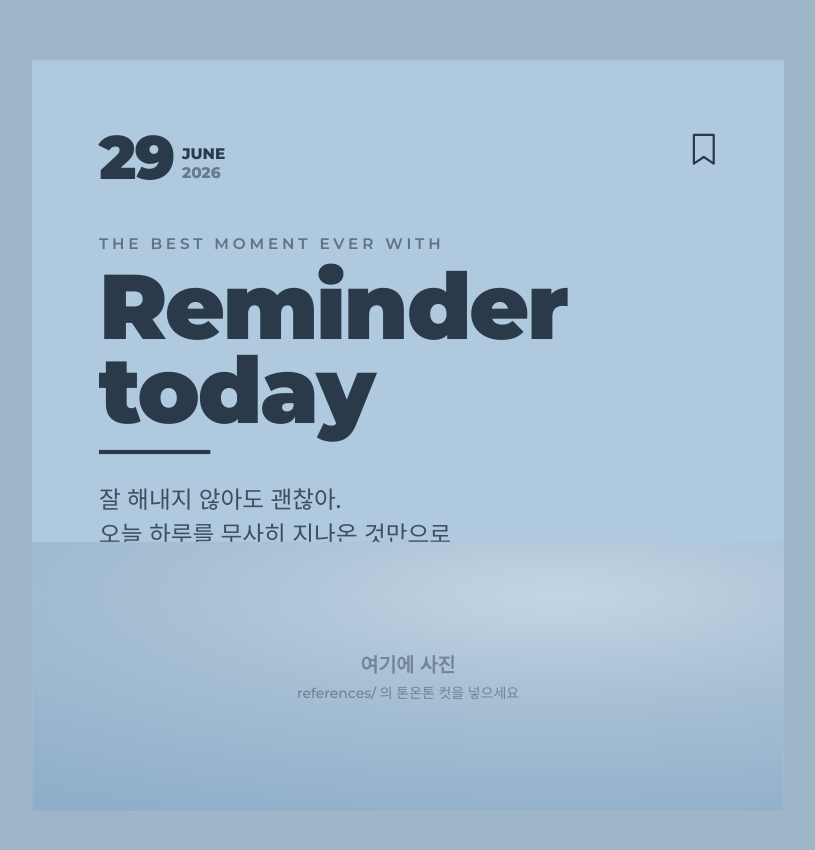
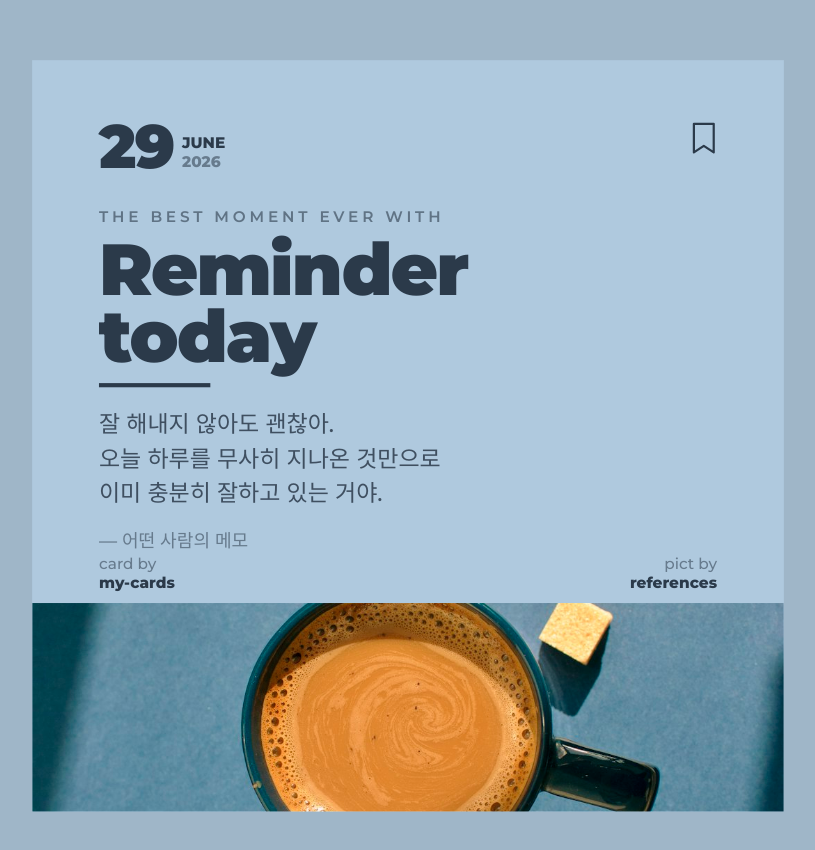
Before and after one commit to yoonjikeun/my-project, a plain HTML site: page MY-CARDS/sample-blue.html in a window 1280 px wide. Shown: the part 128-978 px from the top of the page, without its empty margins (232-1047 px from the left). Drawn offline with nearby package versions, Linux system fonts and the light colour scheme; a web font is replaced by a local one.

Commit message:
auto-commit: 2026-06-29 13:18:21

```diff
--- a/MY-CARDS/sample-blue.html
+++ b/MY-CARDS/sample-blue.html
@@ -58,7 +58,7 @@
     <!-- ===================== 1080 × 1080 CARD ===================== -->
     <div class="card bg-sky relative overflow-hidden">
 
-      <div class="absolute inset-0 flex flex-col px-24 pt-24">
+      <div class="absolute inset-0 flex flex-col px-24 pt-20 pb-[316px]">
 
         <!-- 상단: 날짜 블록 + 북마크 -->
         <div class="flex items-start justify-between">
@@ -75,23 +75,23 @@
         </div>
 
         <!-- 작은 키커 (②의 대문자 키커 차용) -->
-        <div class="font-display font-semibold tracking-[0.25em] text-[22px] text-navy/60 mt-16">
+        <div class="font-display font-semibold tracking-[0.25em] text-[22px] text-navy/60 mt-10">
           THE BEST MOMENT EVER WITH
         </div>
 
         <!-- 헤드라인 -->
-        <h1 class="font-display font-black tracking-tight leading-[0.92] mt-3 text-[132px]">
+        <h1 class="font-display font-black tracking-tight leading-[0.92] mt-3 text-[104px]">
           Reminder<br/>today
-          <span class="block w-40 h-[6px] bg-navy mt-6"></span>
+          <span class="block w-40 h-[6px] bg-navy mt-5"></span>
         </h1>
 
         <!-- 본문 -->
-        <p class="font-body text-[34px] leading-[1.5] text-navy/85 mt-10 max-w-[760px]">
+        <p class="font-body text-[33px] leading-[1.5] text-navy/85 mt-7 max-w-[760px]">
           잘 해내지 않아도 괜찮아.<br/>
           오늘 하루를 무사히 지나온 것만으로<br/>
           이미 충분히 잘하고 있는 거야.
         </p>
-        <p class="font-body text-[26px] text-navy/55 mt-8">— 어떤 사람의 메모</p>
+        <p class="font-body text-[26px] text-navy/55 mt-6">— 어떤 사람의 메모</p>
 
         <!-- 크레딧 -->
         <div class="mt-auto mb-7 flex items-end justify-between font-display text-[22px]">
@@ -107,11 +107,8 @@
       </div>
 
       <!-- 하단 사진 밴드 -->
-      <div class="photo-ph absolute bottom-0 left-0 right-0 h-[388px] flex items-center justify-center">
-        <div class="text-center text-navy/45 font-body">
-          <div class="text-[28px] font-semibold">여기에 사진</div>
-          <div class="text-[20px] mt-1">references/ 의 톤온톤 컷을 넣으세요</div>
-        </div>
+      <div class="absolute bottom-0 left-0 right-0 h-[300px] overflow-hidden">
+        <img src="assets/photo-blue.jpg" alt="" class="w-full h-full object-cover" />
       </div>
 
     </div>
```
Also changed, not shown: MY-CARDS/sample.html (+7 -10 lines), MY-CARDS/assets/photo-blue.jpg (added), MY-CARDS/assets/photo-brown.jpg (added).
